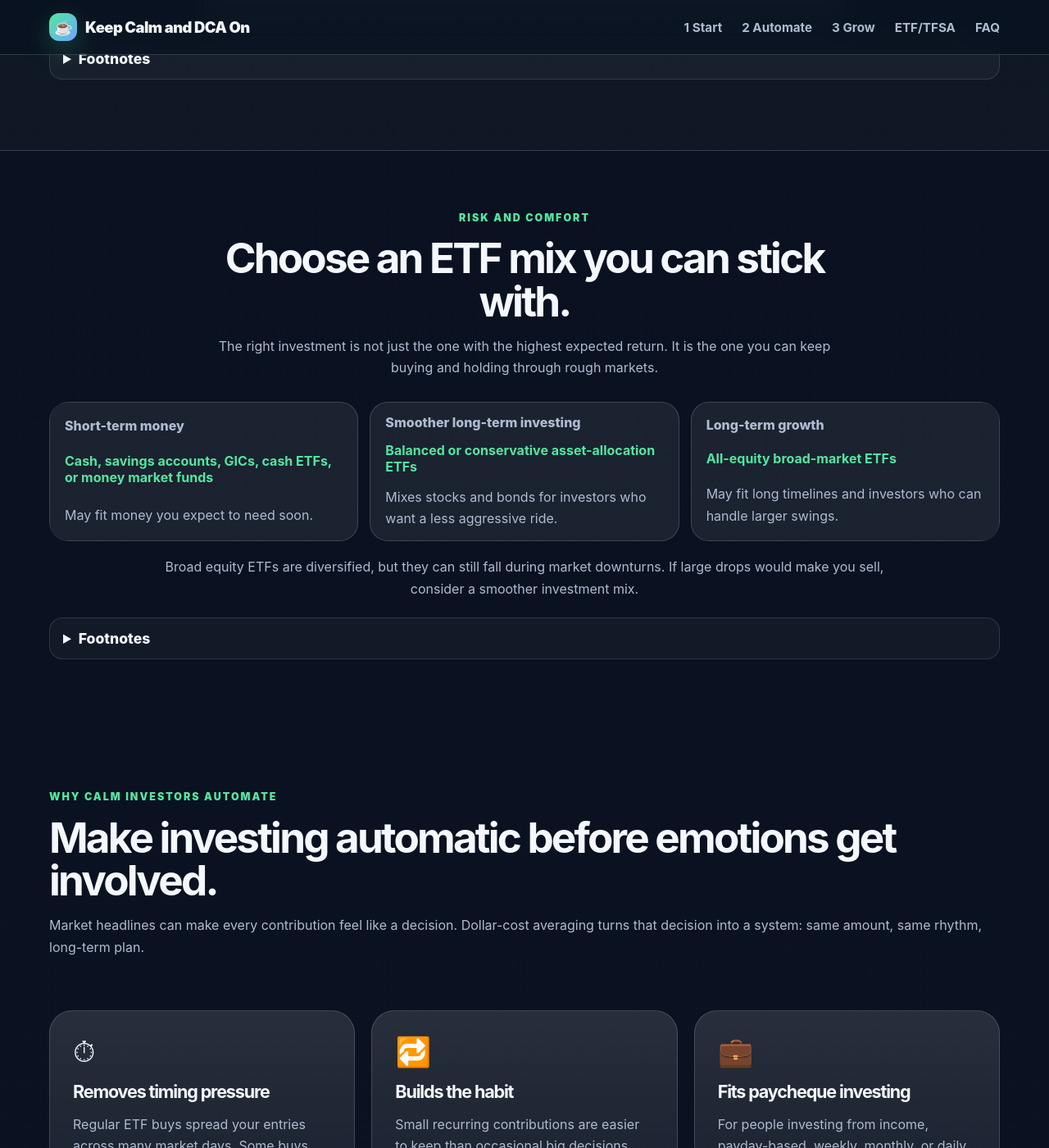
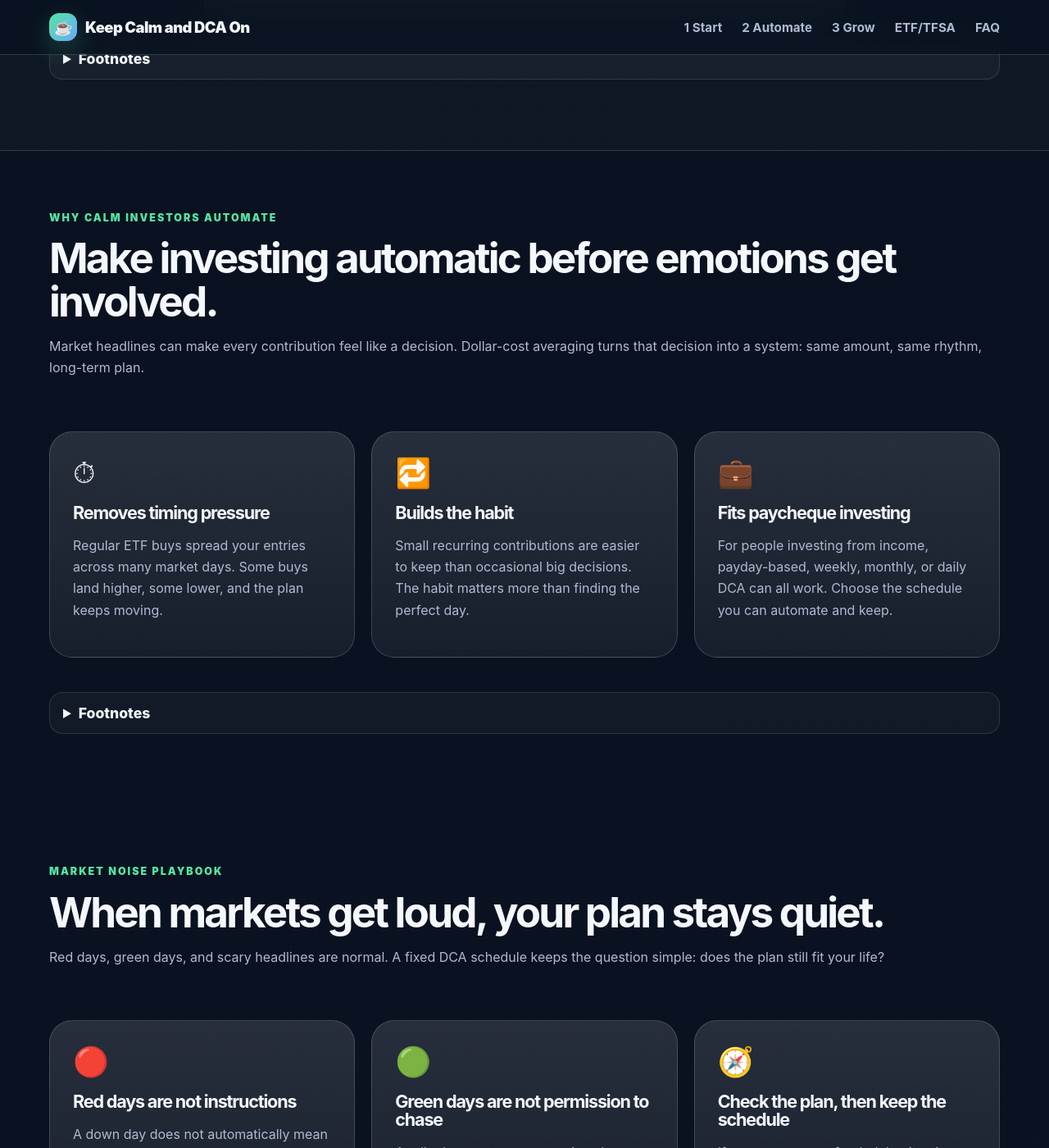
Before and after one commit to thestamp/dcathedip, a Jekyll site: the page built from index.html, in a window 1280 px wide and 1400 px high, scrolled down 2681 px. Shown: the whole window at 82% size. Built offline with Jekyll 4.4.1, drawn with Linux system fonts in a browser that asks for light colours.

Commit message:
Remove "Choose an ETF mix you can stick with" section

```diff
--- a/assets/css/styles.css
+++ b/assets/css/styles.css
@@ -684,7 +684,7 @@ summary { cursor: pointer; font-weight: 900; font-size: 1.1rem; }
   .hero, .calculator-layout, .split, .footer-grid, .timing-grid { grid-template-columns: 1fr; }
   .hero { padding-top: 56px; }
   .hero-card { min-height: 320px; }
-  .grid-3, .ticker-grid, .stats, .budget-grid, .wealthsimple-promo, .etf-matrix, .dip-input-grid, .compounding-grid, .rule-72-card, .compound-form, .compound-results, .crossover-layout, .crossover-results, .risk-spectrum-row { grid-template-columns: 1fr; }
+  .grid-3, .ticker-grid, .stats, .budget-grid, .wealthsimple-promo, .etf-matrix, .dip-input-grid, .compounding-grid, .rule-72-card, .compound-form, .compound-results, .crossover-layout, .crossover-results { grid-template-columns: 1fr; }
   .leveraged-compare { grid-template-columns: 1fr; }
   .etf-matrix-header { display: none; }
   .market-label { justify-content: center; }
@@ -731,13 +731,6 @@ summary { cursor: pointer; font-weight: 900; font-size: 1.1rem; }
 .foundation-card .icon { font-size: 1.7rem; margin-bottom: 10px; }
 .foundation-card h3 { font-size: 1.05rem; margin-bottom: 8px; }
 .foundation-card p { margin: 0; }
-.risk-spectrum { border: 1px solid var(--border); border-radius: 24px; overflow: hidden; background: rgba(255,255,255,0.055); }
-.risk-spectrum-row { display: grid; grid-template-columns: 210px minmax(0, 0.9fr) minmax(0, 1.2fr); gap: 14px; align-items: center; padding: 14px 18px; border-bottom: 1px solid var(--border); }
-.risk-spectrum-row:last-child { border-bottom: 0; }
-.risk-spectrum-row.header { color: var(--muted); text-transform: uppercase; letter-spacing: 0.08em; font-weight: 900; font-size: 0.78rem; background: rgba(255,255,255,0.08); }
-.risk-spectrum-row span { color: var(--muted); font-weight: 800; }
-.risk-spectrum-row strong { color: var(--green); }
-.risk-spectrum-row p { margin: 0; }
 .center-note { text-align: center; max-width: 900px; margin: 18px auto 0; }
 .dip-actions { display: flex; gap: 8px; flex-wrap: wrap; justify-content: flex-end; }
 .etf-risk-note { max-width: 900px; margin-left: auto; margin-right: auto; }
@@ -766,23 +759,6 @@ input, select { min-height: 44px; }
     order: -1;
   }
 
-  .risk-spectrum-row.header {
-    display: none;
-  }
-
-  .risk-spectrum-row {
-    align-items: start;
-  }
-
-  .risk-card-grid {
-    grid-template-columns: 1fr;
-  }
-
-  .risk-spectrum-row span,
-  .risk-spectrum-row strong,
-  .risk-spectrum-row p {
-    display: block;
-  }
 
   .crossover-card,
   .chart-card {
--- a/index.html
+++ b/index.html
@@ -115,21 +115,6 @@ description: "Compare daily, weekly, biweekly, monthly, and quarterly dollar-cos
       </ol>
       <details class="section-footnote"><summary>Footnotes</summary><p>This checklist is not meant to block investing. It is meant to make the habit easier to keep, especially when markets are noisy or life gets expensive. Personal circumstances can change which account or contribution amount makes sense.</p></details>
     </div>
-  </section>
-
-  <section id="risk-level" class="wrap section risk-level-section">
-    <div class="section-heading center">
-      <p class="eyebrow">Risk and comfort</p>
-      <h2>Choose an ETF mix you can stick with.</h2>
-      <p>The right investment is not just the one with the highest expected return. It is the one you can keep buying and holding through rough markets.</p>
-    </div>
-    <div class="risk-spectrum risk-card-grid" aria-label="Investment risk level examples">
-      <article class="risk-spectrum-row"><span>Short-term money</span><strong>Cash, savings accounts, GICs, cash ETFs, or money market funds</strong><p>May fit money you expect to need soon.</p></article>
-      <article class="risk-spectrum-row"><span>Smoother long-term investing</span><strong>Balanced or conservative asset-allocation ETFs</strong><p>Mixes stocks and bonds for investors who want a less aggressive ride.</p></article>
-      <article class="risk-spectrum-row"><span>Long-term growth</span><strong>All-equity broad-market ETFs</strong><p>May fit long timelines and investors who can handle larger swings.</p></article>
-    </div>
-    <p class="calculator-note center-note">Broad equity ETFs are diversified, but they can still fall during market downturns. If large drops would make you sell, consider a smoother investment mix.</p>
-    <details class="section-footnote"><summary>Footnotes</summary><p>Diversification reduces company-specific risk. It does not remove market risk, currency risk, possible loss of principal, or the emotional challenge of holding through downturns.</p></details>
   </section>
 
   <section id="automate-habit" class="wrap section grid-3" aria-labelledby="why-title">
```
Also changed, not shown: tests/smoke.js (+1 -6 lines).
